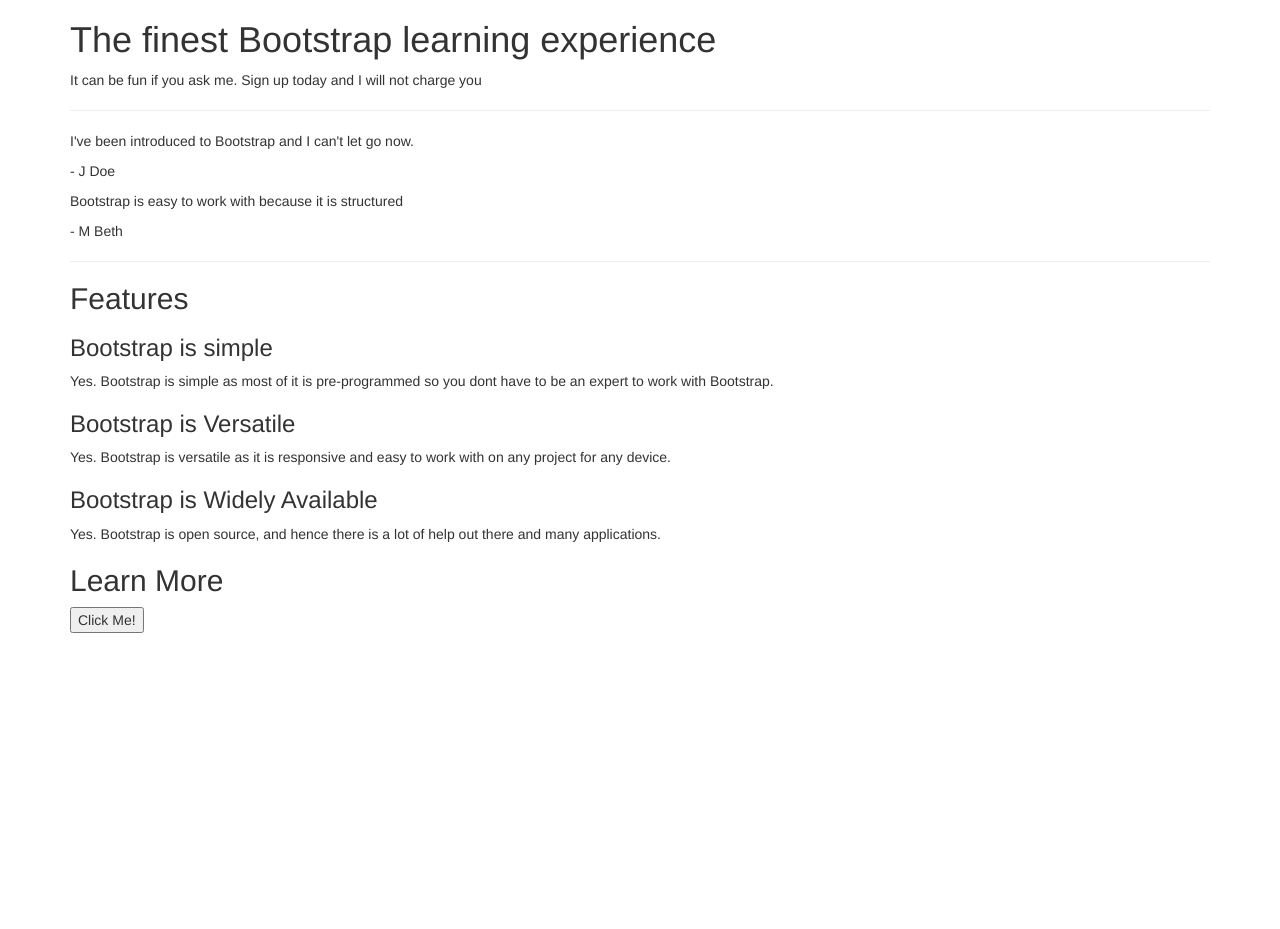
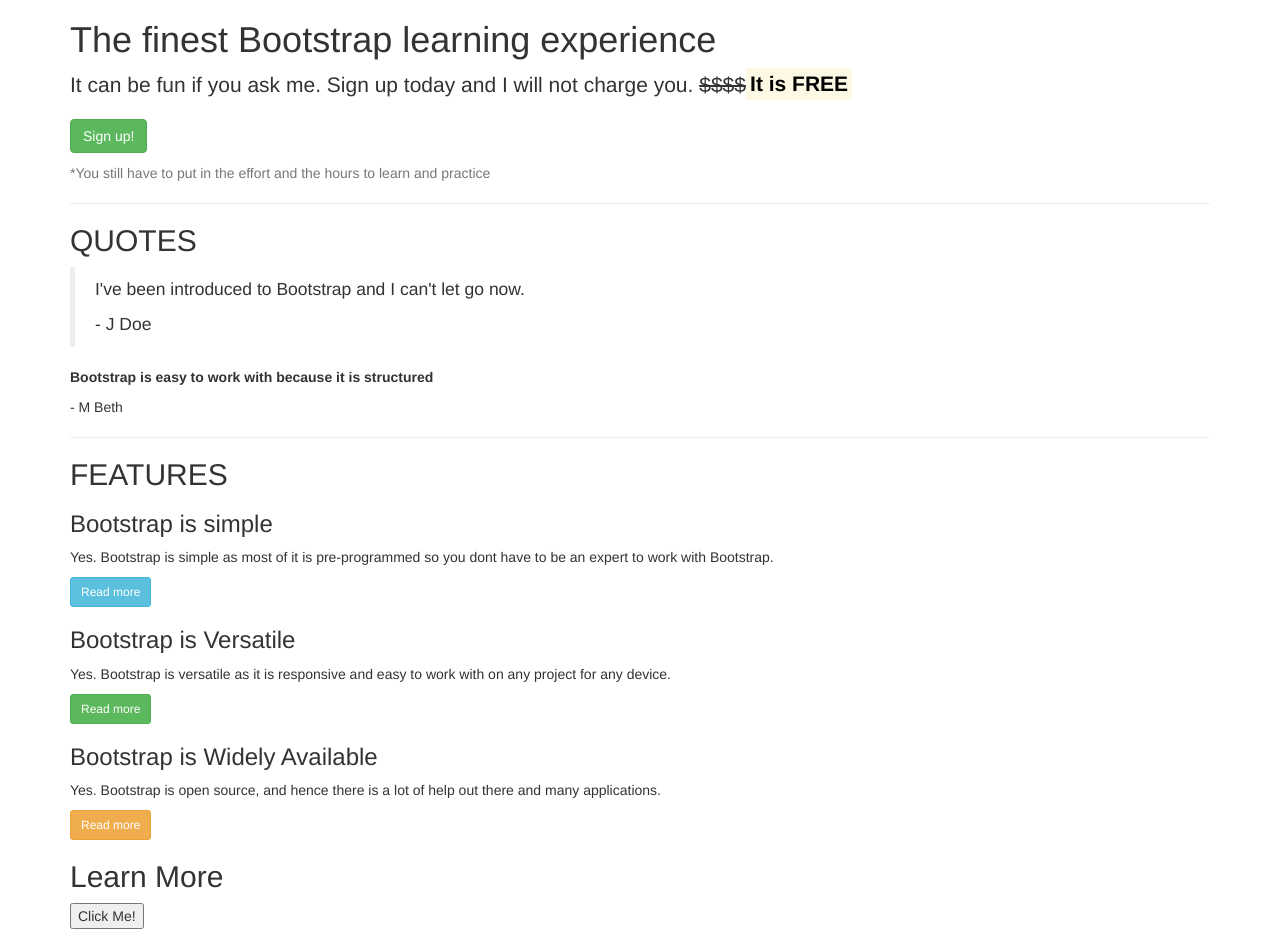
Before and after one commit to ahaseeb235/bootstrap-ah, a plain HTML site: page index.html in a window 1280 px wide. Before the commit the page ends 800 px from the top, so only its background shows below. Drawn offline with nearby package versions, Linux system fonts and the light colour scheme.

Commit message:
index.html

```diff
--- a/index.html
+++ b/index.html
@@ -12,19 +12,24 @@
             <!-- Callout -->
             <section class="callout">
                 <h1>The finest Bootstrap learning experience</h1>
-                <p>It can be fun if you ask me. Sign up today and I will not charge you</p>
+                <p class="lead">It can be fun if you ask me. Sign up today and I will not charge you. <s>$$$$</s><strong><mark>It is FREE</mark></strong></p>
+                <p><button class="btn btn-large btn-success">Sign up!</button></p>
+                <p class="text-muted"><smal>*You still have to put in the effort and the hours to learn and practice</smal></p>
             </section>
             <!-- / Callout -->
         <hr>
 
             <!-- Quotes -->
             <section class="quotes">
+                <h2 class="text-uppercase">quotes</h2>
+                <blockquote class="quote">
                 <div class="quotes">
                     <p>I've been introduced to Bootstrap and I can't let go now.</p>
                     <p>- J Doe</p>
+                    </blockquote>
                 </div>
                 <div class="quotes">
-                    <p>Bootstrap is easy to work with because it is structured</p>
+                    <p><strong>Bootstrap is easy to work with because it is structured</strong></p>
                     <p>- M Beth</p>
                 </div>
             </section>
@@ -33,18 +38,21 @@
 
             <!-- features -->
             <section class="features">
-                <h2>Features</h2>
+                <h2 class="text-uppercase">Features</h2>
                 <div class="features">
                     <h3>Bootstrap is simple</h3>
                     <p>Yes. Bootstrap is simple as most of it is pre-programmed so you dont have to be an expert to work with Bootstrap.</p>
+                    <p><a class="btn btn-sm btn-info" href="#">Read more</a></p>
                 </div>
                 <div class="features">
                     <h3>Bootstrap is Versatile</h3>
                     <p>Yes. Bootstrap is versatile as it is responsive and easy to work with on any project for any device.</p>
+                    <p><a class="btn btn-sm btn-success" href="#">Read more</a></p>
                 </div>
                 <div class="features">
                     <h3>Bootstrap is Widely Available</h3>
                     <p>Yes. Bootstrap is open source, and hence there is a lot of help out there and many applications.  </p>
+                    <p><a class="btn btn-sm btn-warning" href="#">Read more</a></p>
                 </div>
             </section>
             <!-- / features -->
```
